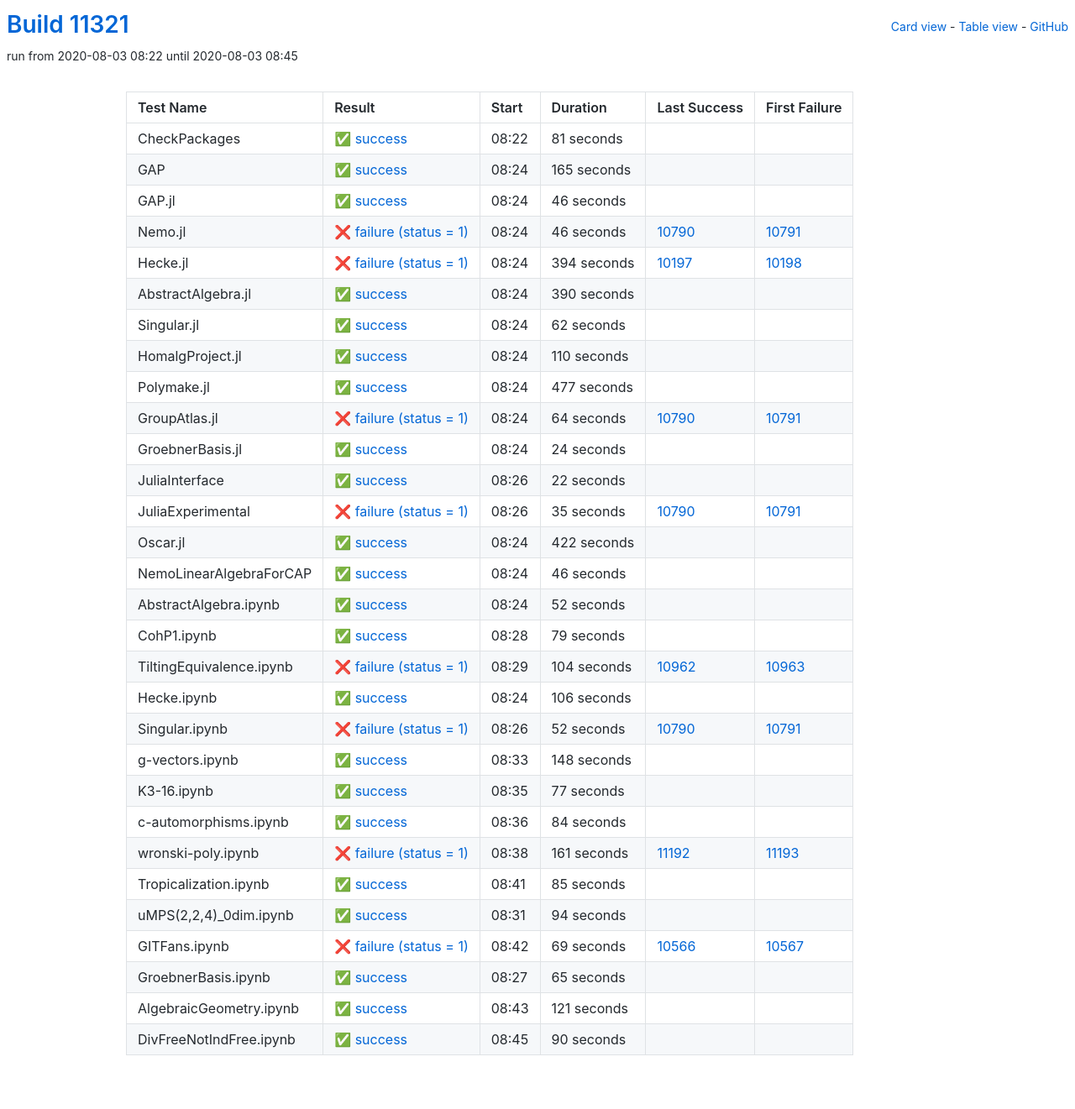
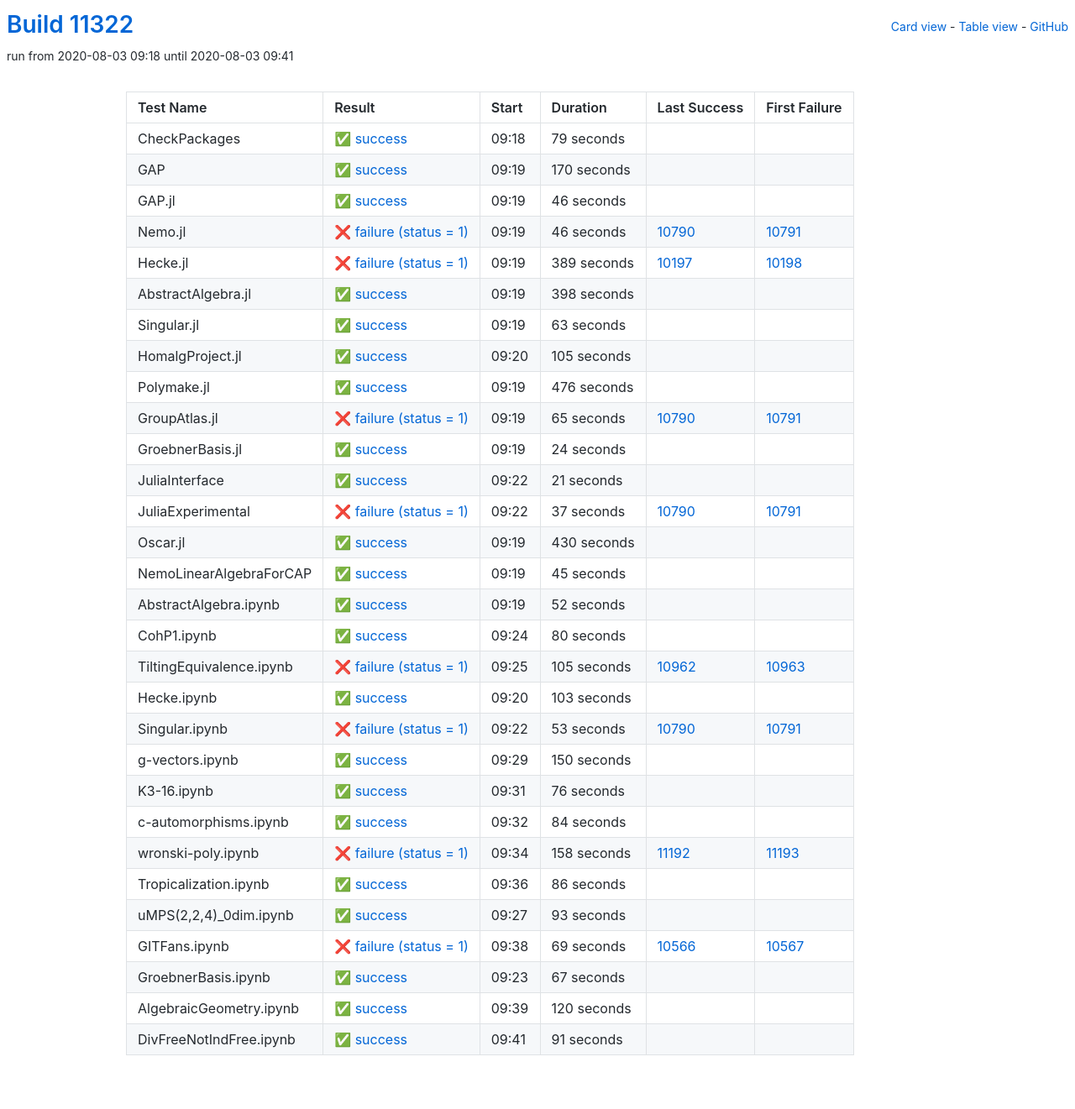
Before and after one commit to oscar-system/oscar-ci-status, a Jekyll site: the page built from table.html, in a window 1280 px wide. Shown: the whole page at 84% size. Built offline with Jekyll 4.4.1, drawn with Linux system fonts in a browser that asks for light colours.

Commit message:
Build #11322

```diff
--- a/_data/ci.yml
+++ b/_data/ci.yml
@@ -1,6 +1,6 @@
 ---
-build: 11321
-build_url: https://oscarci.mathematik.uni-kl.de/job/oscar/11321/
+build: 11322
+build_url: https://oscarci.mathematik.uni-kl.de/job/oscar/11322/
 job: oscar
 organization: oscar-system
 repo: oscar-ci-status
@@ -8,32 +8,32 @@
 tests:
 - name: CheckPackages
   id: checkpackages
-  log: https://oscarci.mathematik.uni-kl.de/job/oscar/11321/artifact/logs/build-11321/CheckPackages.log
-  start: 2020-08-03 08:22
+  log: https://oscarci.mathematik.uni-kl.de/job/oscar/11322/artifact/logs/build-11322/CheckPackages.log
+  start: 2020-08-03 09:18
   success: true
   exitcode: 0
   status: success
-  duration: 81
+  duration: 79
   last_success: false
   last_success_url:
   first_failure: false
   first_failure_url:
 - name: GAP
   id: gap
-  log: https://oscarci.mathematik.uni-kl.de/job/oscar/11321/artifact/logs/build-11321/GAP.log
-  start: 2020-08-03 08:24
+  log: https://oscarci.mathematik.uni-kl.de/job/oscar/11322/artifact/logs/build-11322/GAP.log
+  start: 2020-08-03 09:19
   success: true
   exitcode: 0
   status: success
-  duration: 165
+  duration: 170
   last_success: false
   last_success_url:
   first_failure: false
   first_failure_url:
 - name: GAP.jl
   id: gap-jl
-  log: https://oscarci.mathematik.uni-kl.de/job/oscar/11321/artifact/logs/build-11321/GAP.jl.log
-  start: 2020-08-03 08:24
+  log: https://oscarci.mathematik.uni-kl.de/job/oscar/11322/artifact/logs/build-11322/GAP.jl.log
+  start: 2020-08-03 09:19
   success: true
   exitcode: 0
   status: success
@@ -44,8 +44,8 @@
   first_failure_url:
 - name: Nemo.jl
   id: nemo-jl
-  log: https://oscarci.mathematik.uni-kl.de/job/oscar/11321/artifact/logs/build-11321/Nemo.jl.log
-  start: 2020-08-03 08:24
+  log: https://oscarci.mathematik.uni-kl.de/job/oscar/11322/artifact/logs/build-11322/Nemo.jl.log
+  start: 2020-08-03 09:19
   success: false
   exitcode: 1
   status: failure
@@ -56,80 +56,80 @@
   first_failure_url: https://oscarci.mathematik.uni-kl.de/job/oscar/10791/
 - name: Hecke.jl
   id: hecke-jl
-  log: https://oscarci.mathematik.uni-kl.de/job/oscar/11321/artifact/logs/build-11321/Hecke.jl.log
-  start: 2020-08-03 08:24
+  log: https://oscarci.mathematik.uni-kl.de/job/oscar/11322/artifact/logs/build-11322/Hecke.jl.log
+  start: 2020-08-03 09:19
   success: false
   exitcode: 1
   status: failure
-  duration: 394
+  duration: 389
   last_success: 10197
   last_success_url: https://oscarci.mathematik.uni-kl.de/job/oscar/10197/
   first_failure: 10198
   first_failure_url: https://oscarci.mathematik.uni-kl.de/job/oscar/10198/
 - name: AbstractAlgebra.jl
   id: abstractalgebra-jl
-  log: https://oscarci.mathematik.uni-kl.de/job/oscar/11321/artifact/logs/build-11321/AbstractAlgebra.jl.log
-  start: 2020-08-03 08:24
+  log: https://oscarci.mathematik.uni-kl.de/job/oscar/11322/artifact/logs/build-11322/AbstractAlgebra.jl.log
+  start: 2020-08-03 09:19
   success: true
   exitcode: 0
   status: success
-  duration: 390
+  duration: 398
   last_success: false
   last_success_url:
   first_failure: false
   first_failure_url:
 - name: Singular.jl
   id: singular-jl
-  log: https://oscarci.mathematik.uni-kl.de/job/oscar/11321/artifact/logs/build-11321/Singular.jl.log
-  start: 2020-08-03 08:24
+  log: https://oscarci.mathematik.uni-kl.de/job/oscar/11322/artifact/logs/build-11322/Singular.jl.log
+  start: 2020-08-03 09:19
   success: true
   exitcode: 0
   status: success
-  duration: 62
+  duration: 63
   last_success: false
   last_success_url:
   first_failure: false
   first_failure_url:
 - name: HomalgProject.jl
   id: homalgproject-jl
-  log: https://oscarci.mathematik.uni-kl.de/job/oscar/11321/artifact/logs/build-11321/HomalgProject.jl.log
-  start: 2020-08-03 08:24
+  log: https://oscarci.mathematik.uni-kl.de/job/oscar/11322/artifact/logs/build-11322/HomalgProject.jl.log
+  start: 2020-08-03 09:20
   success: true
   exitcode: 0
   status: success
-  duration: 110
+  duration: 105
   last_success: false
   last_success_url:
   first_failure: false
   first_failure_url:
 - name: Polymake.jl
   id: polymake-jl
-  log: https://oscarci.mathematik.uni-kl.de/job/oscar/11321/artifact/logs/build-11321/Polymake.jl.log
-  start: 2020-08-03 08:24
+  log: https://oscarci.mathematik.uni-kl.de/job/oscar/11322/artifact/logs/build-11322/Polymake.jl.log
+  start: 2020-08-03 09:19
   success: true
   exitcode: 0
   status: success
-  duration: 477
+  duration: 476
   last_success: false
   last_success_url:
   first_failure: false
   first_failure_url:
 - name: GroupAtlas.jl
   id: groupatlas-jl
-  log: https://oscarci.mathematik.uni-kl.de/job/oscar/11321/artifact/logs/build-11321/GroupAtlas.jl.log
-  start: 2020-08-03 08:24
+  log: https://oscarci.mathematik.uni-kl.de/job/oscar/11322/artifact/logs/build-11322/GroupAtlas.jl.log
+  start: 2020-08-03 09:19
   success: false
   exitcode: 1
   status: failure
-  duration: 64
+  duration: 65
   last_success: 10790
   last_success_url: https://oscarci.mathematik.uni-kl.de/job/oscar/10790/
   first_failure: 10791
   first_failure_url: https://oscarci.mathematik.uni-kl.de/job/oscar/10791/
 - name: GroebnerBasis.jl
   id: groebnerbasis-jl
-  log: https://oscarci.mathematik.uni-kl.de/job/oscar/11321/artifact/logs/build-11321/GroebnerBasis.jl.log
-  start: 2020-08-03 08:24
+  log: https://oscarci.mathematik.uni-kl.de/job/oscar/11322/artifact/logs/build-11322/GroebnerBasis.jl.log
+  start: 2020-08-03 09:19
   success: true
   exitcode: 0
   status: success
@@ -140,56 +140,56 @@
   first_failure_url:
 - name: JuliaInterface
   id: juliainterface
-  log: https://oscarci.mathematik.uni-kl.de/job/oscar/11321/artifact/logs/build-11321/JuliaInterface.log
-  start: 2020-08-03 08:26
+  log: https://oscarci.mathematik.uni-kl.de/job/oscar/11322/artifact/logs/build-11322/JuliaInterface.log
+  start: 2020-08-03 09:22
   success: true
   exitcode: 0
   status: success
-  duration: 22
+  duration: 21
   last_success: false
   last_success_url:
   first_failure: false
   first_failure_url:
 - name: JuliaExperimental
   id: juliaexperimental
-  log: https://oscarci.mathematik.uni-kl.de/job/oscar/11321/artifact/logs/build-11321/JuliaExperimental.log
-  start: 2020-08-03 08:26
+  log: https://oscarci.mathematik.uni-kl.de/job/oscar/11322/artifact/logs/build-11322/JuliaExperimental.log
+  start: 2020-08-03 09:22
   success: false
   exitcode: 1
   status: failure
-  duration: 35
+  duration: 37
   last_success: 10790
   last_success_url: https://oscarci.mathematik.uni-kl.de/job/oscar/10790/
   first_failure: 10791
   first_failure_url: https://oscarci.mathematik.uni-kl.de/job/oscar/10791/
 - name: Oscar.jl
   id: oscar-jl
-  log: https://oscarci.mathematik.uni-kl.de/job/oscar/11321/artifact/logs/build-11321/Oscar.jl.log
-  start: 2020-08-03 08:24
+  log: https://oscarci.mathematik.uni-kl.de/job/oscar/11322/artifact/logs/build-11322/Oscar.jl.log
+  start: 2020-08-03 09:19
   success: true
   exitcode: 0
   status: success
-  duration: 422
+  duration: 430
   last_success: false
   last_success_url:
   first_failure: false
   first_failure_url:
 - name: NemoLinearAlgebraForCAP
   id: nemolinearalgebraforcap
-  log: https://oscarci.mathematik.uni-kl.de/job/oscar/11321/artifact/logs/build-11321/NemoLinearAlgebraForCAP.log
-  start: 2020-08-03 08:24
+  log: https://oscarci.mathematik.uni-kl.de/job/oscar/11322/artifact/logs/build-11322/NemoLinearAlgebraForCAP.log
+  start: 2020-08-03 09:19
   success: true
   exitcode: 0
   status: success
-  duration: 46
+  duration: 45
   last_success: false
   last_success_url:
   first_failure: false
   first_failure_url:
 - name: AbstractAlgebra.ipynb
   id: abstractalgebra-ipynb
-  log: https://oscarci.mathematik.uni-kl.de/job/oscar/11321/artifact/logs/build-11321/AbstractAlgebra.ipynb.log
-  start: 2020-08-03 08:24
+  log: https://oscarci.mathematik.uni-kl.de/job/oscar/11322/artifact/logs/build-11322/AbstractAlgebra.ipynb.log
+  start: 2020-08-03 09:19
   success: true
   exitcode: 0
   status: success
@@ -200,80 +200,80 @@
   first_failure_url:
 - name: CohP1.ipynb
   id: cohp1-ipynb
-  log: https://oscarci.mathematik.uni-kl.de/job/oscar/11321/artifact/logs/build-11321/CohP1.ipynb.log
-  start: 2020-08-03 08:28
+  log: https://oscarci.mathematik.uni-kl.de/job/oscar/11322/artifact/logs/build-11322/CohP1.ipynb.log
+  start: 2020-08-03 09:24
   success: true
   exitcode: 0
   status: success
-  duration: 79
+  duration: 80
   last_success: false
   last_success_url:
   first_failure: false
   first_failure_url:
 - name: TiltingEquivalence.ipynb
   id: tiltingequivalence-ipynb
-  log: https://oscarci.mathematik.uni-kl.de/job/oscar/11321/artifact/logs/build-11321/TiltingEquivalence.ipynb.log
-  start: 2020-08-03 08:29
+  log: https://oscarci.mathematik.uni-kl.de/job/oscar/11322/artifact/logs/build-11322/TiltingEquivalence.ipynb.log
+  start: 2020-08-03 09:25
   success: false
   exitcode: 1
   status: failure
-  duration: 104
+  duration: 105
   last_success: 10962
   last_success_url: https://oscarci.mathematik.uni-kl.de/job/oscar/10962/
   first_failure: 10963
   first_failure_url: https://oscarci.mathematik.uni-kl.de/job/oscar/10963/
 - name: Hecke.ipynb
   id: hecke-ipynb
-  log: https://oscarci.mathematik.uni-kl.de/job/oscar/11321/artifact/logs/build-11321/Hecke.ipynb.log
-  start: 2020-08-03 08:24
+  log: https://oscarci.mathematik.uni-kl.de/job/oscar/11322/artifact/logs/build-11322/Hecke.ipynb.log
+  start: 2020-08-03 09:20
   success: true
   exitcode: 0
   status: success
-  duration: 106
+  duration: 103
   last_success: false
   last_success_url:
   first_failure: false
   first_failure_url:
 - name: Singular.ipynb
   id: singular-ipynb
-  log: https://oscarci.mathematik.uni-kl.de/job/oscar/11321/artifact/logs/build-11321/Singular.ipynb.log
-  start: 2020-08-03 08:26
+  log: https://oscarci.mathematik.uni-kl.de/job/oscar/11322/artifact/logs/build-11322/Singular.ipynb.log
+  start: 2020-08-03 09:22
   success: false
   exitcode: 1
   status: failure
-  duration: 52
+  duration: 53
   last_success: 10790
   last_success_url: https://oscarci.mathematik.uni-kl.de/job/oscar/10790/
   first_failure: 10791
   first_failure_url: https://oscarci.mathematik.uni-kl.de/job/oscar/10791/
 - name: g-vectors.ipynb
   id: g-vectors-ipynb
-  log: https://oscarci.mathematik.uni-kl.de/job/oscar/11321/artifact/logs/build-11321/g-vectors.ipynb.log
-  start: 2020-08-03 08:33
+  log: https://oscarci.mathematik.uni-kl.de/job/oscar/11322/artifact/logs/build-11322/g-vectors.ipynb.log
+  start: 2020-08-03 09:29
   success: true
   exitcode: 0
   status: success
-  duration: 148
+  duration: 150
   last_success: false
   last_success_url:
   first_failure: false
   first_failure_url:
 - name: K3-16.ipynb
   id: k3-16-ipynb
-  log: https://oscarci.mathematik.uni-kl.de/job/oscar/11321/artifact/logs/build-11321/K3-16.ipynb.log
-  start: 2020-08-03 08:35
+  log: https://oscarci.mathematik.uni-kl.de/job/oscar/11322/artifact/logs/build-11322/K3-16.ipynb.log
+  start: 2020-08-03 09:31
   success: true
   exitcode: 0
   status: success
-  duration: 77
+  duration: 76
   last_success: false
   last_success_url:
   first_failure: false
   first_failure_url:
 - name: c-automorphisms.ipynb
   id: c-automorphisms-ipynb
-  log: https://oscarci.mathematik.uni-kl.de/job/oscar/11321/artifact/logs/build-11321/c-automorphisms.ipynb.log
-  start: 2020-08-03 08:36
+  log: https://oscarci.mathematik.uni-kl.de/job/oscar/11322/artifact/logs/build-11322/c-automorphisms.ipynb.log
+  start: 2020-08-03 09:32
   success: true
   exitcode: 0
   status: success
@@ -284,44 +284,44 @@
   first_failure_url:
 - name: wronski-poly.ipynb
   id: wronski-poly-ipynb
-  log: https://oscarci.mathematik.uni-kl.de/job/oscar/11321/artifact/logs/build-11321/wronski-poly.ipynb.log
-  start: 2020-08-03 08:38
+  log: https://oscarci.mathematik.uni-kl.de/job/oscar/11322/artifact/logs/build-11322/wronski-poly.ipynb.log
+  start: 2020-08-03 09:34
   success: false
   exitcode: 1
   status: failure
-  duration: 161
+  duration: 158
   last_success: 11192
   last_success_url: https://oscarci.mathematik.uni-kl.de/job/oscar/11192/
   first_failure: 11193
   first_failure_url: https://oscarci.mathematik.uni-kl.de/job/oscar/11193/
 - name: Tropicalization.ipynb
   id: tropicalization-ipynb
-  log: https://oscarci.mathematik.uni-kl.de/job/oscar/11321/artifact/logs/build-11321/Tropicalization.ipynb.log
-  start: 2020-08-03 08:41
+  log: https://oscarci.mathematik.uni-kl.de/job/oscar/11322/artifact/logs/build-11322/Tropicalization.ipynb.log
+  start: 2020-08-03 09:36
   success: true
   exitcode: 0
   status: success
-  duration: 85
+  duration: 86
   last_success: false
   last_success_url:
   first_failure: false
   first_failure_url:
 - name: uMPS(2,2,4)_0dim.ipynb
   id: umps-2-2-4-0dim-ipynb
-  log: https://oscarci.mathematik.uni-kl.de/job/oscar/11321/artifact/logs/build-11321/uMPS-2-2-4-_0dim.ipynb.log
-  start: 2020-08-03 08:31
+  log: https://oscarci.mathematik.uni-kl.de/job/oscar/11322/artifact/logs/build-11322/uMPS-2-2-4-_0dim.ipynb.log
+  start: 2020-08-03 09:27
   success: true
   exitcode: 0
   status: success
-  duration: 94
+  duration: 93
   last_success: false
   last_success_url:
   first_failure: false
   first_failure_url:
 - name: GITFans.ipynb
   id: gitfans-ipynb
-  log: https://oscarci.mathematik.uni-kl.de/job/oscar/11321/artifact/logs/build-11321/GITFans.ipynb.log
-  start: 2020-08-03 08:42
+  log: https://oscarci.mathematik.uni-kl.de/job/oscar/11322/artifact/logs/build-11322/GITFans.ipynb.log
+  start: 2020-08-03 09:38
   success: false
   exitcode: 1
   status: failure
@@ -332,36 +332,36 @@
   first_failure_url: https://oscarci.mathematik.uni-kl.de/job/oscar/10567/
 - name: GroebnerBasis.ipynb
   id: groebnerbasis-ipynb
-  log: https://oscarci.mathematik.uni-kl.de/job/oscar/11321/artifact/logs/build-11321/GroebnerBasis.ipynb.log
-  start: 2020-08-03 08:27
+  log: https://oscarci.mathematik.uni-kl.de/job/oscar/11322/artifact/logs/build-11322/GroebnerBasis.ipynb.log
+  start: 2020-08-03 09:23
   success: true
   exitcode: 0
   status: success
-  duration: 65
+  duration: 67
   last_success: false
   last_success_url:
   first_failure: false
   first_failure_url:
 - name: AlgebraicGeometry.ipynb
   id: algebraicgeometry-ipynb
-  log: https://oscarci.mathematik.uni-kl.de/job/oscar/11321/artifact/logs/build-11321/AlgebraicGeometry.ipynb.log
-  start: 2020-08-03 08:43
+  log: https://oscarci.mathematik.uni-kl.de/job/oscar/11322/artifact/logs/build-11322/AlgebraicGeometry.ipynb.log
+  start: 2020-08-03 09:39
   success: true
   exitcode: 0
   status: success
-  duration: 121
+  duration: 120
   last_success: false
   last_success_url:
   first_failure: false
   first_failure_url:
 - name: DivFreeNotIndFree.ipynb
   id: divfreenotindfree-ipynb
-  log: https://oscarci.mathematik.uni-kl.de/job/oscar/11321/artifact/logs/build-11321/DivFreeNotIndFree.ipynb.log
-  start: 2020-08-03 08:45
+  log: https://oscarci.mathematik.uni-kl.de/job/oscar/11322/artifact/logs/build-11322/DivFreeNotIndFree.ipynb.log
+  start: 2020-08-03 09:41
   success: true
   exitcode: 0
   status: success
-  duration: 90
+  duration: 91
   last_success: false
   last_success_url:
   first_failure: false
```
Also changed, not shown: README.md.
